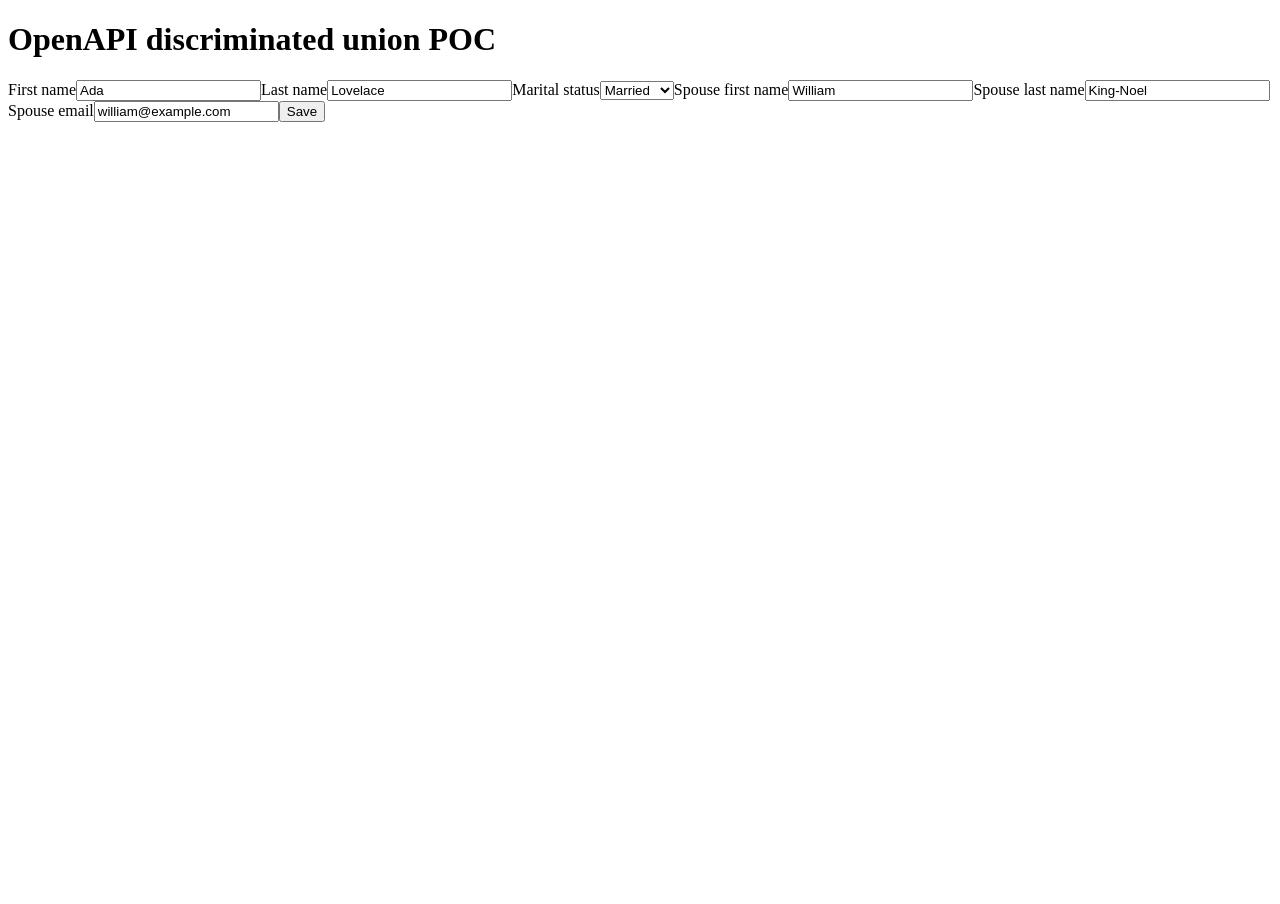
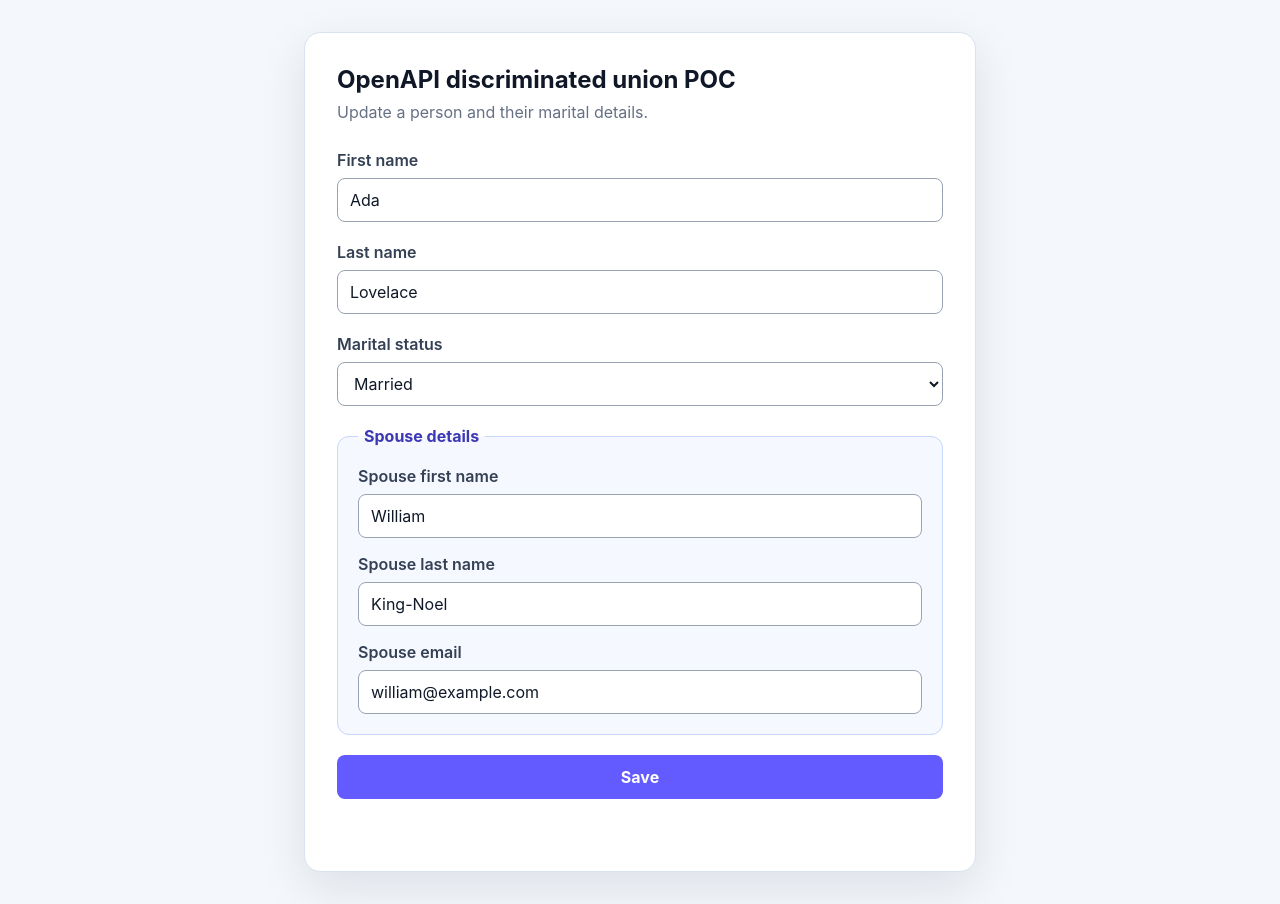
Before and after one commit to SelrahcD/experiment-nice-types-openapi-orval, a React (Vite) app in the folder apps/web/: page / in a window 1280 px wide. Before the commit the page ends 800 px from the top, so only its background shows below. Built offline with nearby package versions, Linux system fonts and the light colour scheme.

Commit message:
feat: improve person form styling

```diff
--- /dev/null
+++ b/apps/web/src/app.css
@@ -0,0 +1,125 @@
+:root {
+  color: #1d2939;
+  background: #f4f7fb;
+  font-family: Inter, ui-sans-serif, system-ui, sans-serif;
+}
+
+* {
+  box-sizing: border-box;
+}
+
+body {
+  margin: 0;
+}
+
+button,
+input,
+select {
+  font: inherit;
+}
+
+.page {
+  display: grid;
+  min-height: 100vh;
+  place-items: center;
+  padding: 2rem 1rem;
+}
+
+.form-card {
+  width: min(100%, 42rem);
+  padding: 2rem;
+  border: 1px solid #d9e2ef;
+  border-radius: 1rem;
+  background: #ffffff;
+  box-shadow: 0 1rem 3rem rgb(22 34 51 / 10%);
+}
+
+.form-card h1 {
+  margin: 0;
+  color: #101828;
+  font-size: 1.5rem;
+}
+
+.form-introduction {
+  margin: 0.5rem 0 1.75rem;
+  color: #667085;
+}
+
+.person-form {
+  display: grid;
+  gap: 1.25rem;
+}
+
+.field {
+  display: grid;
+  gap: 0.5rem;
+  color: #344054;
+  font-weight: 600;
+}
+
+.field input,
+.field select {
+  width: 100%;
+  min-height: 2.75rem;
+  padding: 0.625rem 0.75rem;
+  border: 1px solid #98a2b3;
+  border-radius: 0.5rem;
+  background: #ffffff;
+  color: #101828;
+  font-weight: 400;
+}
+
+.field input:focus,
+.field select:focus {
+  border-color: #635bff;
+  outline: 3px solid rgb(99 91 255 / 20%);
+}
+
+.field small {
+  color: #b42318;
+  font-size: 0.875rem;
+  font-weight: 500;
+}
+
+.spouse-fields {
+  display: grid;
+  gap: 1rem;
+  margin: 0;
+  padding: 1.25rem;
+  border: 1px solid #c7d7fe;
+  border-radius: 0.75rem;
+  background: #f6f8ff;
+}
+
+.spouse-fields legend {
+  padding: 0 0.375rem;
+  color: #3d38b4;
+  font-weight: 700;
+}
+
+.submit-button {
+  min-height: 2.75rem;
+  border: 0;
+  border-radius: 0.5rem;
+  background: #635bff;
+  color: #ffffff;
+  cursor: pointer;
+  font-weight: 700;
+}
+
+.submit-button:hover:not(:disabled) {
+  background: #5148eb;
+}
+
+.submit-button:disabled {
+  cursor: wait;
+  opacity: 0.65;
+}
+
+.form-result {
+  display: block;
+  min-height: 1.5rem;
+  margin-top: 1rem;
+  color: #067647;
+  font-weight: 600;
+}
--- a/apps/web/src/main.tsx
+++ b/apps/web/src/main.tsx
@@ -1,6 +1,7 @@
 import { useState } from 'react'
 import { createRoot } from 'react-dom/client'
 import { match } from 'ts-pattern'
+import './app.css'
 import type { PersonUpdate } from './api/generated/models/personUpdate.zod'
 import { formatErrors } from './form-errors'
 import { usePersonForm } from './person-form'
@@ -9,10 +10,11 @@ import type { PersonForm } from './person-form'
 const unmarriedStatuses = ['single', 'divorced', 'widowed'] as const
 
 const SpouseFields = ({ form }: { form: PersonForm }) => (
-  <>
+  <fieldset className="spouse-fields">
+    <legend>Spouse details</legend>
     <form.Field name="spouseFirstName">
       {(field) => (
-        <label>
+        <label className="field">
           Spouse first name
           <input
             value={field.state.value}
@@ -25,7 +27,7 @@ const SpouseFields = ({ form }: { form: PersonForm }) => (
     </form.Field>
     <form.Field name="spouseLastName">
       {(field) => (
-        <label>
+        <label className="field">
           Spouse last name
           <input
             value={field.state.value}
@@ -38,7 +40,7 @@ const SpouseFields = ({ form }: { form: PersonForm }) => (
     </form.Field>
     <form.Field name="spouseEmail">
       {(field) => (
-        <label>
+        <label className="field">
           Spouse email
           <input
             type="email"
@@ -50,7 +52,7 @@ const SpouseFields = ({ form }: { form: PersonForm }) => (
         </label>
       )}
     </form.Field>
-  </>
+  </fieldset>
 )
 
 const App = () => {
@@ -58,9 +60,12 @@ const App = () => {
   const form = usePersonForm(setResult)
 
   return (
-    <main>
-      <h1>OpenAPI discriminated union POC</h1>
+    <main className="page">
+      <section className="form-card">
+        <h1>OpenAPI discriminated union POC</h1>
+        <p className="form-introduction">Update a person and their marital details.</p>
       <form
+        className="person-form"
         onSubmit={(event) => {
           event.preventDefault()
           event.stopPropagation()
@@ -69,7 +74,7 @@ const App = () => {
       >
         <form.Field name="firstName">
           {(field) => (
-            <label>
+            <label className="field">
               First name
               <input
                 value={field.state.value}
@@ -82,7 +87,7 @@ const App = () => {
         </form.Field>
         <form.Field name="lastName">
           {(field) => (
-            <label>
+            <label className="field">
               Last name
               <input
                 value={field.state.value}
@@ -95,7 +100,7 @@ const App = () => {
         </form.Field>
         <form.Field name="maritalStatus">
           {(field) => (
-            <label>
+            <label className="field">
               Marital status
               <select
                 value={field.state.value}
@@ -123,14 +128,15 @@ const App = () => {
         </form.Subscribe>
         <form.Subscribe selector={(state) => state.isSubmitting}>
           {(isSubmitting) => (
-            <button type="submit" disabled={isSubmitting}>
+            <button className="submit-button" type="submit" disabled={isSubmitting}>
               Save
             </button>
           )}
         </form.Subscribe>
       </form>
 
-      <output>{result}</output>
+        <output className="form-result">{result}</output>
+      </section>
     </main>
   )
 }
```
